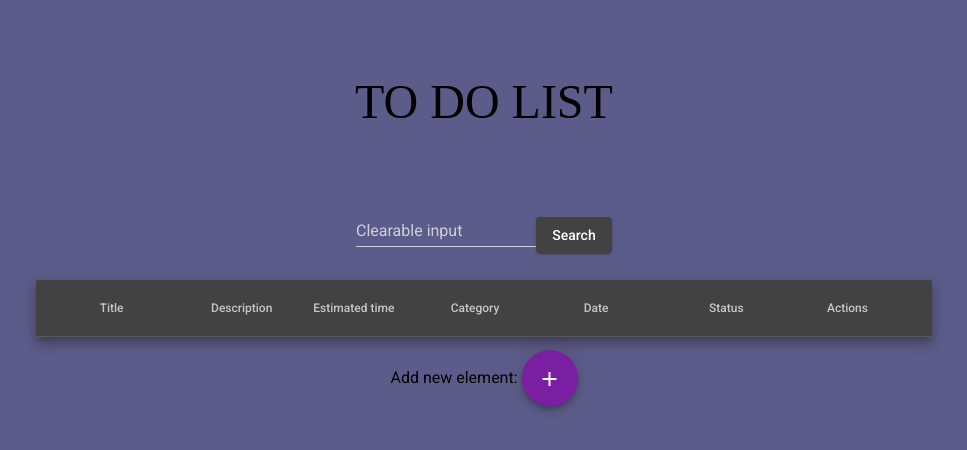
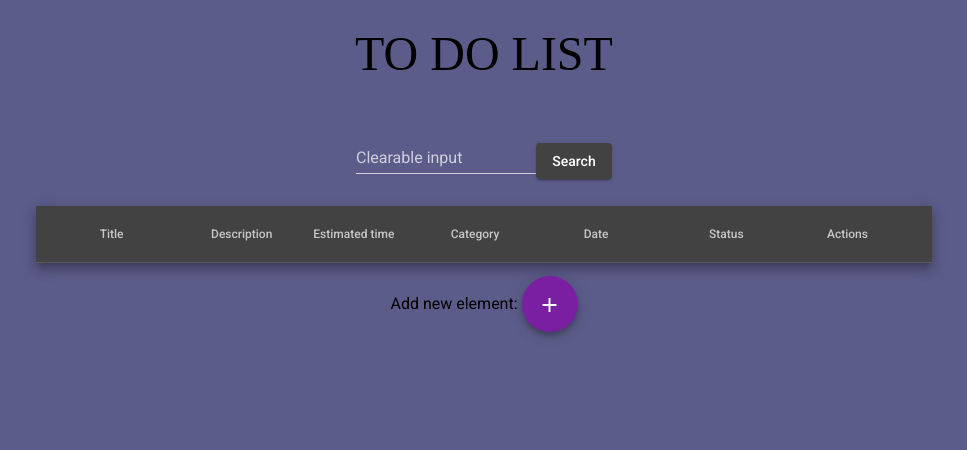
Before and after one commit to pavelbogdan71/ToDoList_Angular, an Angular app in the folder ToDoList/: page /homepage in a window 1280 px wide. Shown: the top 450 px of the page, without its empty margins (156-1123 px from the left). Built offline with nearby package versions, Linux system fonts and the light colour scheme; sample sign-in values are in the browser's storage.

Commit message:
more fixes XD

```diff
--- a/ToDoList/src/app/homepage/homepage.component.html
+++ b/ToDoList/src/app/homepage/homepage.component.html
@@ -1,6 +1,6 @@
-<div class="text">
-  <p >TO DO LIST</p>
-</div>
+
+<p class="text">TO DO LIST</p>
+
 
 
 
--- a/ToDoList/src/app/homepage/homepage.component.ts
+++ b/ToDoList/src/app/homepage/homepage.component.ts
@@ -19,6 +19,7 @@ export class HomepageComponent implements OnInit, AfterViewInit {
 
   userEmail;
   titleSearchValue;
+
   @ViewChild(MatSort) sort: MatSort;
 
   constructor(public dialog: MatDialog,
--- a/ToDoList/src/app/login-form/login-form.component.ts
+++ b/ToDoList/src/app/login-form/login-form.component.ts
@@ -38,22 +38,24 @@ export class LoginFormComponent implements OnInit {
 
   checkUser(user){
     let users = [];
-
+    let ok = false;
     if(localStorage.getItem('Users')){
       users = JSON.parse(localStorage.getItem('Users'));
       users.forEach((value) => {
         if(value.email===user.email && value.password===user.password){
 
+          ok = true;
           if(!localStorage.getItem(value.email)){
             localStorage.setItem(value.email,null);
           }
 
           localStorage.setItem("ConnectedUser",JSON.stringify(value.email));
           (<any>this.router).navigate(["/homepage"]);
-        }else{
-          this.openSnackBar();
         }
       });
+      if(!ok){
+        this.openSnackBar();
+      }
     }
   }
 
--- a/ToDoList/src/app/modals/add-element/add-element.component.html
+++ b/ToDoList/src/app/modals/add-element/add-element.component.html
@@ -26,5 +26,5 @@
 </div>
 
 <div>
-    <button mat-button [mat-dialog-close]="taskForm" [disabled]="taskForm.invalid" cdkFocusInitial>Ok</button>
+    <button mat-button [mat-dialog-close]="taskForm" [disabled]="taskForm.invalid">Ok</button>
 </div>
--- a/ToDoList/src/app/modals/add-element/add-element.component.ts
+++ b/ToDoList/src/app/modals/add-element/add-element.component.ts
@@ -39,7 +39,7 @@ export class AddElementComponent implements OnInit {
         updateOn: 'blur'
       }],
       status: [this.statusType]
-    })
+    });
   }
 
   get estimatedTime(){
```
